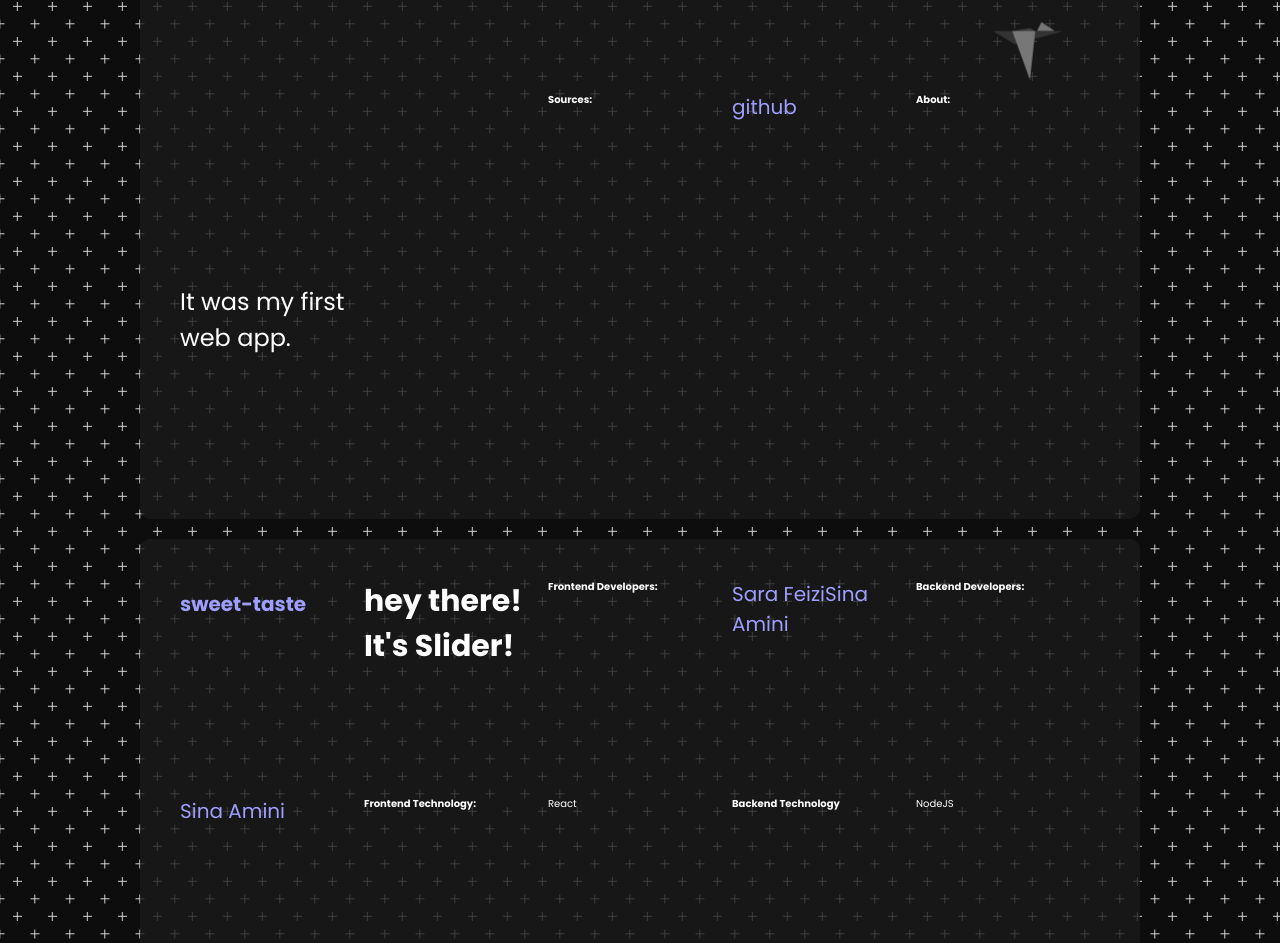
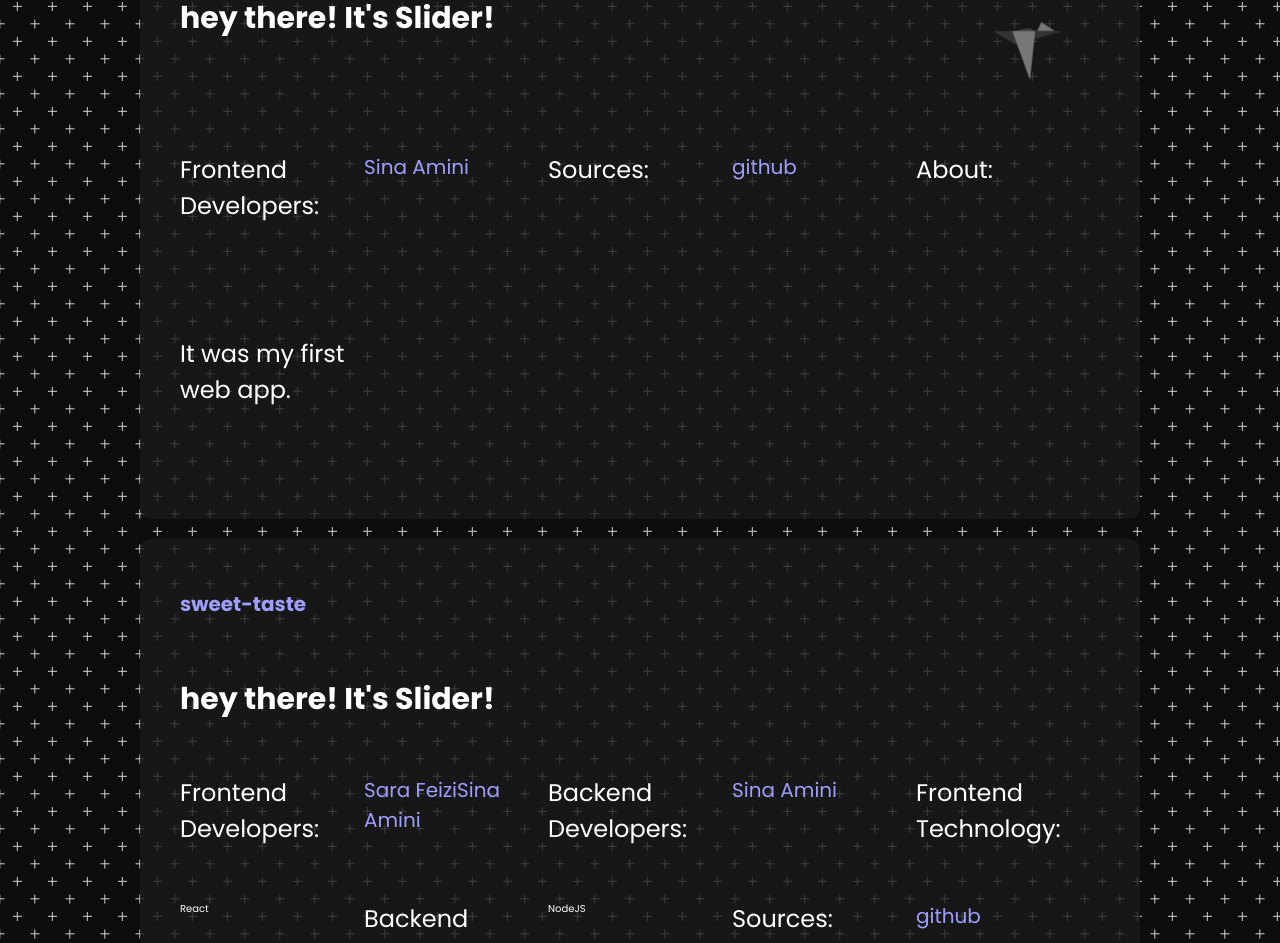
Before and after one commit to SinaMAmini/portfolio, a React (Vite) app: page / in a window 1280 px wide. Shown: the part 221-1164 px from the top of the page. Built offline with nearby package versions, Linux system fonts and the light colour scheme.

Commit message:
[UPDATE] project info style

```diff
--- a/src/components/project-section.scss
+++ b/src/components/project-section.scss
@@ -10,6 +10,11 @@
 
     padding: var(--padding-large);
     border-radius: 1rem;
+
+    h5 {
+        font-size: 2.4rem;
+        font-weight: 400;
+    }
 }
 
 
--- a/src/components/project-section.tsx
+++ b/src/components/project-section.tsx
@@ -17,29 +17,29 @@ export function ProjectSection({project}: Props) {
 
             <Slider images={project.images} />
 
-            {project.frontendDevelopers && <b>Frontend Developers: </b>}
-            <div className="front-devs-container">
+            {project.frontendDevelopers && <h5>Frontend Developers: </h5>}
+            {project.frontendDevelopers && <div className="front-devs-container">
                 {project?.frontendDevelopers?.map((developer) => (
                     <a key={developer.developerLink} href={developer.developerLink}>
                         {developer.developerName}
                     </a>
                 ))}
-            </div>
-            {project.backendDevelopers && <b>Backend Developers: </b>}
-            <div className="back-devs-container">
+            </div>}
+            {project.backendDevelopers && <h5>Backend Developers: </h5>}
+            {project.backendDevelopers && <div className="back-devs-container">
                 {project?.backendDevelopers?.map((developer) => (
                     <a key={developer.developerLink} href={developer.developerLink}>
                         {developer.developerName}
                     </a>
                 ))}
-            </div>
-            {project.frontendTechnology && <b>Frontend Technology: </b>}
-            <span>{project?.frontendTechnology}</span>
+            </div>}
+            {project.frontendTechnology && <h5>Frontend Technology: </h5>}
+            {project.frontendTechnology && <span>{project?.frontendTechnology}</span>}
 
-            {project.backendTechnology && <b>Backend Technology</b>}
-            <span>{project?.backendTechnology}</span>
+            {project.backendTechnology && <h5>Backend Technology</h5>}
+            {project.backendTechnology && <span>{project?.backendTechnology}</span>}
 
-            <b>Sources: </b>
+            <h5>Sources: </h5>
             <div className="sources-container">
                 {project?.sources?.map((source) => (
                     <a key={source.sourceLink} href={source.sourceLink}>
@@ -47,7 +47,7 @@ export function ProjectSection({project}: Props) {
                     </a>
                 ))}
             </div>
-            <b>About: </b>
+            <h5>About: </h5>
             <p>{project?.about}</p>
         </div>
     );
--- /dev/null
+++ b/src/components/slider.scss
@@ -0,0 +1,3 @@
+.slider {
+    grid-column: 1/-1;
+}
--- a/src/components/slider.tsx
+++ b/src/components/slider.tsx
@@ -1,4 +1,5 @@
 import * as React from 'react';
+import './slider.scss'
 
 type Props = {
     images: string[];
@@ -6,7 +7,7 @@ type Props = {
 
 export const Slider = ({images}: Props) => {
     return (
-        <div>
+        <div className="slider">
             <h2>hey there! It's Slider!</h2>
         </div>
     );
```
